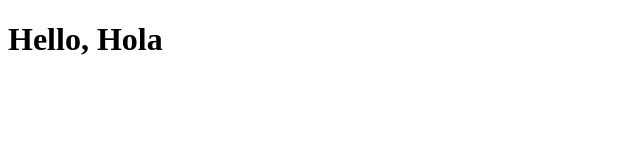
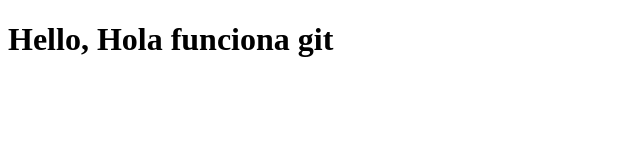
Before and after one commit to felixorozco/coursera-test, a plain HTML site: page site/index.html in a window 1280 px wide. Shown: the whole page, without its empty margins (0-640 px from the left). Drawn offline with Linux system fonts and the light colour scheme.

Commit message:
mod. al mensaje

```diff
--- a/site/index.html
+++ b/site/index.html
@@ -4,7 +4,7 @@
   <title> Hellow Coursera!!</title>
 <body>
 
-<h1> Hello, Hola </h1>
+<h1> Hello, Hola funciona git </h1>
 
 </body>
 </html>
```
